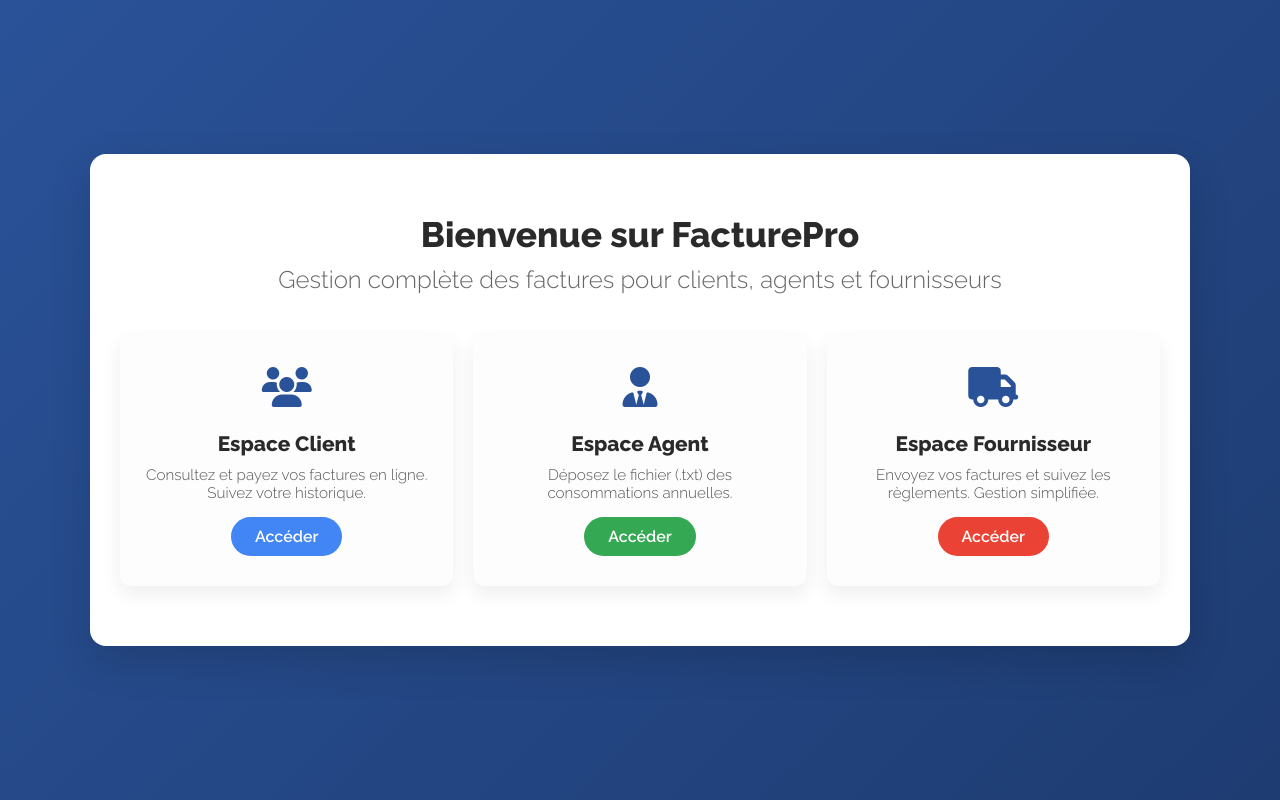
After one commit to ZakariaAyad1/gestion-des-factures-projet, a PHP site: page /IHM/PageAcceuil.php in a window 1280 px wide. The commit adds this page. Run offline with PHP 8.4, Linux system fonts and the light colour scheme; some libraries are stand-ins or nearby versions.

Commit message:
creation page principale

```diff
--- /dev/null
+++ b/IHM/PageAcceuil.php
@@ -0,0 +1,177 @@
+<!doctype html>
+<html class="no-js" lang="fr">
+<head>
+    <meta charset="utf-8">
+    <title>FacturePro - Gestion des Factures</title>
+    <meta name="description" content="Application de gestion des factures">
+    <meta name="viewport" content="width=device-width, initial-scale=1">
+    <link rel="icon" type="image/png" href="favicon.ico">
+    <link href="https://fonts.googleapis.com/css2?family=Raleway:wght@300;600;800&display=swap" rel="stylesheet">
+    <link rel="stylesheet" href="https://cdnjs.cloudflare.com/ajax/libs/font-awesome/6.5.0/css/all.min.css" />
+
+    <style>
+        * {
+            box-sizing: border-box;
+            margin: 0;
+            padding: 0;
+        }
+
+        body {
+            font-family: 'Raleway', sans-serif;
+            background-color: #f4f6f9;
+            color: #333;
+        }
+
+        #home {
+            display: flex;
+            align-items: center;
+            justify-content: center;
+            min-height: 100vh;
+            background: linear-gradient(135deg, #2a5298, #1e3c72);
+        }
+
+        .container {
+            max-width: 1100px;
+            padding: 60px 30px;
+            background-color: white;
+            border-radius: 16px;
+            box-shadow: 0 15px 40px rgba(0,0,0,0.15);
+            text-align: center;
+        }
+
+        .home_text h2 {
+            font-size: 2.2rem;
+            color: #2a2a2a;
+            margin-bottom: 10px;
+        }
+
+        .home_text h1 {
+            font-size: 1.5rem;
+            font-weight: 400;
+            color: #666;
+            margin-bottom: 40px;
+        }
+
+        .card-group {
+            display: flex;
+            justify-content: space-between;
+            gap: 20px;
+            flex-wrap: wrap;
+        }
+
+        .features_item {
+            flex: 1;
+            min-width: 280px;
+            background-color: #fdfdfd;
+            padding: 30px 20px;
+            border-radius: 12px;
+            box-shadow: 0 8px 20px rgba(0,0,0,0.07);
+            transition: transform 0.3s ease, box-shadow 0.3s ease;
+        }
+
+        .features_item:hover {
+            transform: translateY(-5px);
+            box-shadow: 0 12px 24px rgba(0,0,0,0.1);
+        }
+
+        .f_item_icon {
+            font-size: 40px;
+            margin-bottom: 20px;
+            color: #2a5298;
+        }
+
+        .f_item_text h3 {
+            font-size: 1.3rem;
+            margin-bottom: 10px;
+            color: #2a2a2a;
+        }
+
+        .f_item_text p {
+            font-size: 0.95rem;
+            color: #555;
+        }
+
+        .btn-access {
+            display: inline-block;
+            margin-top: 15px;
+            padding: 10px 24px;
+            color: white;
+            font-weight: 600;
+            border-radius: 25px;
+            text-decoration: none;
+            transition: background-color 0.3s ease;
+        }
+
+        .btn-client {
+            background-color: #4285F4;
+        }
+
+        .btn-agent {
+            background-color: #34A853;
+        }
+
+        .btn-supplier {
+            background-color: #EA4335;
+        }
+
+        .btn-access:hover {
+            opacity: 0.9;
+            transform: translateY(-2px);
+        }
+
+        @media (max-width: 768px) {
+            .card-group {
+                flex-direction: column;
+                align-items: center;
+            }
+        }
+    </style>
+
+    <script src="assets/js/vendor/modernizr-2.8.3-respond-1.4.2.min.js"></script>
+</head>
+
+<body data-spy="scroll" data-target=".navbar-collapse">
+
+<section id="home">
+    <div class="container">
+        <div class="home_text">
+            <h2>Bienvenue sur <strong>FacturePro</strong></h2>
+            <h1>Gestion complète des factures pour clients, agents et fournisseurs</h1>
+        </div>
+
+        <div class="card-group">
+            <!-- Client -->
+            <div class="features_item">
+                <div class="f_item_icon"><i class="fa fa-users"></i></div>
+                <div class="f_item_text">
+                    <h3>Espace Client</h3>
+                    <p>Consultez et payez vos factures en ligne. Suivez votre historique.</p>
+                    <a href="clients/login.php" class="btn-access btn-client">Accéder</a>
+                </div>
+            </div>
+
+            <!-- Agent -->
+            <div class="features_item">
+                <div class="f_item_icon"><i class="fa fa-user-tie"></i></div>
+                <div class="f_item_text">
+                    <h3>Espace Agent</h3>
+                    <p>Déposez le fichier (.txt) des consommations annuelles.</p>
+                    <a href="agents/login_agent.php" class="btn-access btn-agent">Accéder</a>
+                </div>
+            </div>
+
+            <!-- Fournisseur -->
+            <div class="features_item">
+                <div class="f_item_icon"><i class="fa fa-truck"></i></div>
+                <div class="f_item_text">
+                    <h3>Espace Fournisseur</h3>
+                    <p>Envoyez vos factures et suivez les règlements. Gestion simplifiée.</p>
+                    <a href="fournisseur/login.php" class="btn-access btn-supplier">Accéder</a>
+                </div>
+            </div>
+        </div>
+    </div>
+</section>
+
+</body>
+</html>
--- a/index.php
+++ b/index.php
@@ -1,4 +1,4 @@
 <?php
-header('Location: IHM/fournisseur/dashboard-fournisseur.php');
+header('Location: IHM/PageAcceuil.php');
 exit();
 ?>
```
Also changed, not shown: BD/LoginModelFournisseur.php (added, +19 -0 lines), IHM/fournisseur/login.php (+174 -0 lines), Traitement/fournisseurs/LoginControllerFournisseur.php (added, +56 -0 lines).
